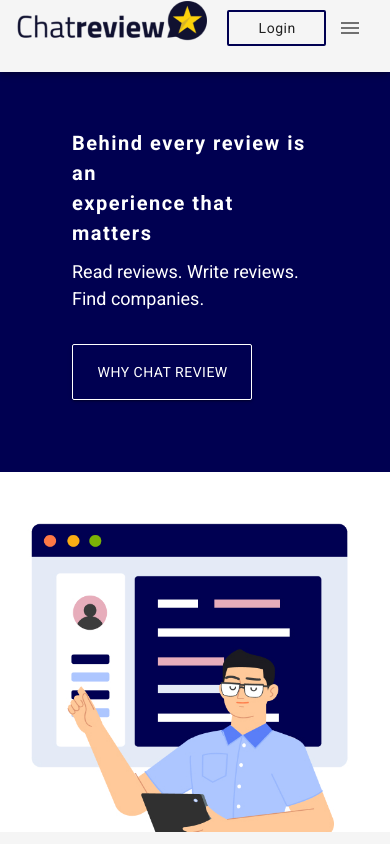
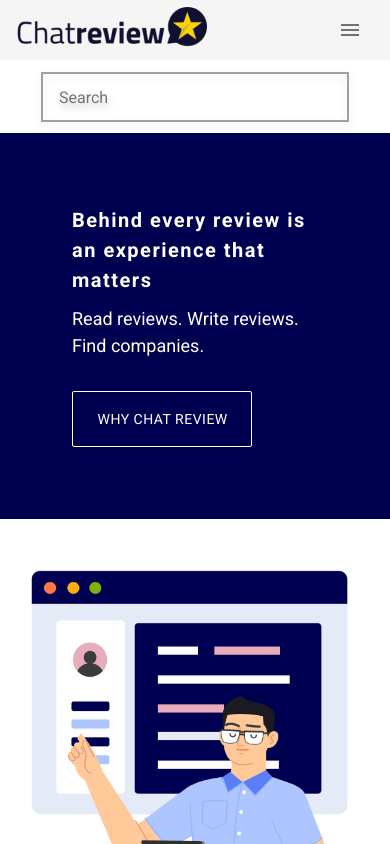
Before and after one commit to hafizjavaid/Chat-Review-Landingpage, a Vue app: page / in a window 390 px wide. Shown: the top 844 px of the page. Built offline with nearby package versions, Linux system fonts and the light colour scheme.

Commit message:
Solving Navbar Issues

```diff
--- a/src/App.vue
+++ b/src/App.vue
@@ -8,7 +8,6 @@
 </template>
 
 <script>
-// import HelloWorld from './components/HelloWorld';
 import Navbar from "./components/Navbar/Navbar"
 import Footer from "./components/Footer/Footer"
 
@@ -43,13 +42,27 @@ export default {
 header{
   height: 72px !important;
    z-index: 999 !important;
-
+   box-shadow: 0px 4px 4px rgba(0, 0, 0, 0.25) !important;
+   @media(max-width: 800px)
+   {
+     box-shadow: none !important;
+   }
+   @media(max-width: 600px)
+   {
+    height: 60px !important;
+   }
+ .v-toolbar__content{
+   height: 100% !important;
+   align-items: center;
+   .v-toolbar__title{
+     height: 100%;
+    display: flex;
+    align-items: center;
+   }
+ }
 }
 .v-navigation-drawer--fixed{
   z-index: 9999 !important;
-}
-.v-overlay__scrim{
-  // display: none !important;
 }
 .v-overlay.v-overlay--active{
   display: none !important;
--- a/src/components/About/About.vue
+++ b/src/components/About/About.vue
@@ -1,5 +1,5 @@
 <template>
-  <section class="about_section">
+  <v-app class="about_section">
     <v-container fluid>
       <v-row>
         <v-col cols="12" md="8">
@@ -30,7 +30,7 @@
         </v-col>
       </v-row>
     </v-container>
-  </section>
+  </v-app>
 </template>
 
 <script>
--- a/src/components/Banner/Banner.vue
+++ b/src/components/Banner/Banner.vue
@@ -2,21 +2,21 @@
   <v-app class="banner_section">
     <v-container fluid>
       <v-row>
-        <div class="banner_text d-flex align-center col-md-6">
+        <v-col class="banner_text d-flex align-center" cols="12" md="6">
           <div class="banner_text_inner">
             <h1>Behind every review is an <br> experience that matters</h1>
             <p>Read reviews. Write reviews. Find companies.</p>
             <v-btn class="chat_btn">Why Chat Review</v-btn>
           </div>
-        </div>
-        <div class="col-md-6 banner_img">
+        </v-col>
+        <v-col class="banner_img" cols="12" md="6">
           <div class="banner_img_inner">
             <div>
                <img src="@/assets/Banner.jpg" alt="">
             </div>
 
           </div>
-        </div>
+        </v-col>
       </v-row>
     </v-container>
   </v-app>
@@ -59,6 +59,9 @@ export default {};
          @media(max-width:600px)
        {
         font-size: 25px;
+        br{
+          display: none;
+        }
        }
          @media(max-width:500px)
        {
--- a/src/components/Navbar/Navbar.vue
+++ b/src/components/Navbar/Navbar.vue
@@ -1,7 +1,6 @@
 <template>
   <div class="nvbar">
     <v-app-bar app elevation="0">
-
       <v-toolbar-title class="text-uppercase">
         <img src="@/assets/logo 1.png" alt="" />
       </v-toolbar-title>
@@ -21,7 +20,7 @@
           {{ link.text }}
         </v-btn>
       </div>
-      <v-btn class="login_text" elevation="0"> Login </v-btn>
+      <v-btn class="login_text d-none d-sm-flex" elevation="0"> Login </v-btn>
        <v-app-bar-nav-icon
         class="d-md-block_ d-none_"
         @click.stop="drawer = !drawer"
@@ -40,7 +39,11 @@
           </v-list-item-content>
         </v-list-item>
       </v-list>
+        <v-btn class="login_text_mobile d-sm-flex justify-md-center align-md-center" elevation="0"> Login </v-btn>
     </v-navigation-drawer>
+      <form action="" class="d-smd_">
+        <input type="text" placeholder="Search" />
+      </form>
   </div>
 </template>
 <script>
@@ -64,6 +67,7 @@ export default {
 nav {
   filter: drop-shadow(0px 4px 4px rgba(0, 0, 0, 0.25)) !important;
   background: #fff;
+
 }
 .nav_text {
   background: none !important;
@@ -82,19 +86,16 @@ nav {
     background: none;
   }
 }
-.v-btn {
-  // padding: 0 !important;
-}
-.login_text {
+
+.login_text,
+.login_text_mobile
+ {
   max-width: 99px;
   width: 100%;
   height: 44px;
   border: 2px solid #000051;
   box-sizing: border-box;
   border-radius: 2px;
-  display: flex;
-  justify-content: center;
-  align-items: center;
   font-style: normal;
   font-weight: normal;
   font-size: 14px;
@@ -103,13 +104,27 @@ nav {
   color: #000051;
   background: transparent !important;
   margin-left: 8px;
+  margin-right: 8px;
   box-shadow: none !important;
   text-transform: capitalize;
+  @media(max-width: 600px)
+  {
+    display: none;
+  }
   &:hover {
     border: none;
   }
 }
-form {
+.login_text_mobile{
+  @media(max-width: 600px)
+  {
+    display: flex;
+     max-width: 90%;
+  width: 100%;
+      margin-left: 16px;
+  }
+}
+.d-smd-none_  {
   input {
     border: 2px solid rgba(28, 24, 24, 0.4);
     box-sizing: border-box;
@@ -143,5 +158,42 @@ form {
     display: none;
   }
 }
+@media (max-width: 800px)
+{
+  .d-smd_{
+    display: block;
+    margin-top: 73px;
+    background-color:#fff;
+
+    height: 72px;
+    display: flex;
+    justify-content: center;
+    align-items: center;
+    @media(max-width: 600px)
+   {
+    margin-top: 61px;
+   }
+
+
+    input{
+      border: 2px solid rgba(28, 24, 24, 0.4);
+    box-sizing: border-box;
+    border-radius: 0px;
+    max-width: 308px;
+    height: 50px;
+    width: 100%;
+    // margin-left: 65px;
+    filter: drop-shadow(0px 4px 4px rgba(0, 0, 0, 0.25));
+    padding: 16px;
+    &:focus {
+      outline: none;
+    }
+    }
+  }
+}
+.v-app-bar__nav-icon{
+  // margin-left: 20px !important;
+}
+
 
 </style>
--- a/src/views/Home.vue
+++ b/src/views/Home.vue
@@ -12,9 +12,6 @@
    <!-- Review -->
    <Review></Review>
   </v-main>
-
-  <v-footer app>
-  </v-footer>
 </div>
 </template>
 
@@ -36,3 +33,14 @@ export default {
   }
 }
 </script>
+
+<style lang="scss">
+@media(max-width: 800px)
+{
+.v-main{
+  padding-top: 0px !important;
+}
+}
+
+
+</style>
```
